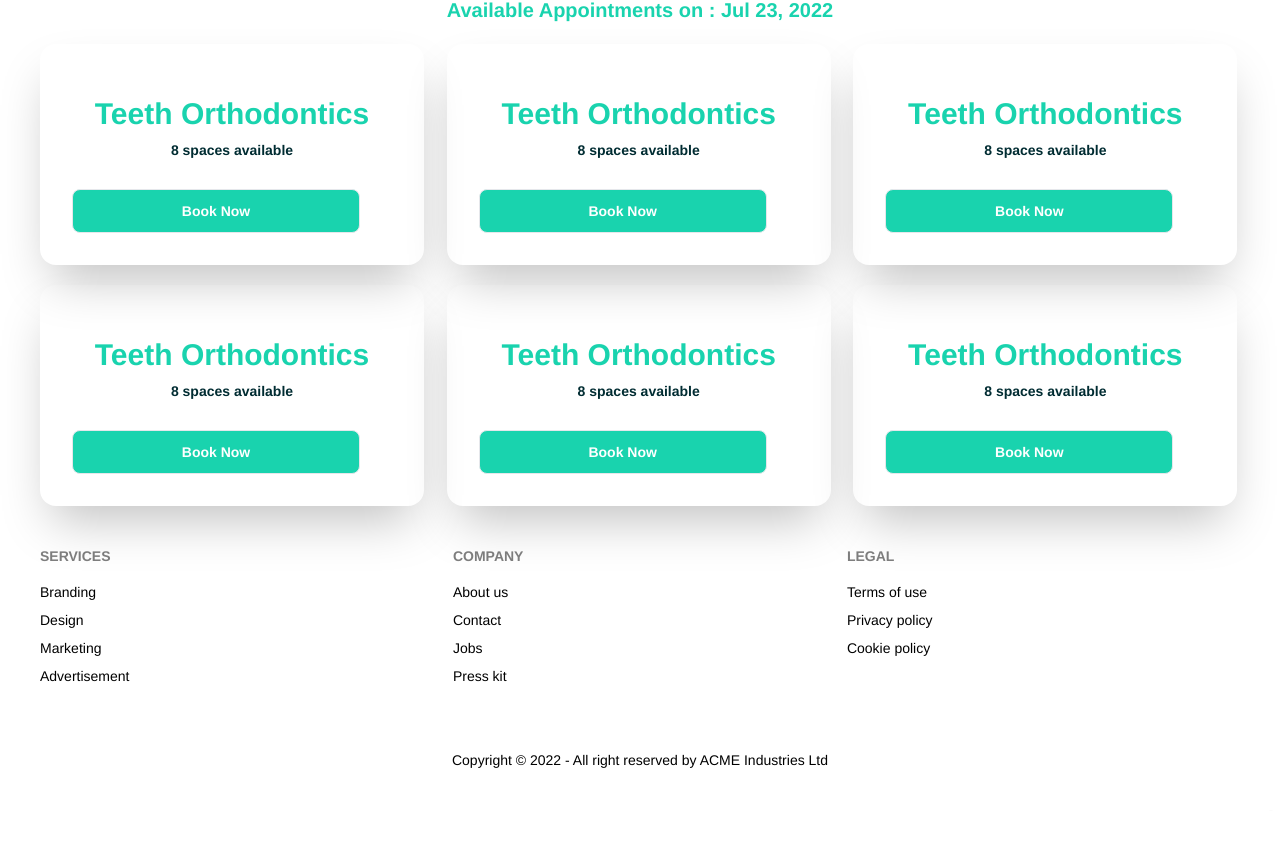
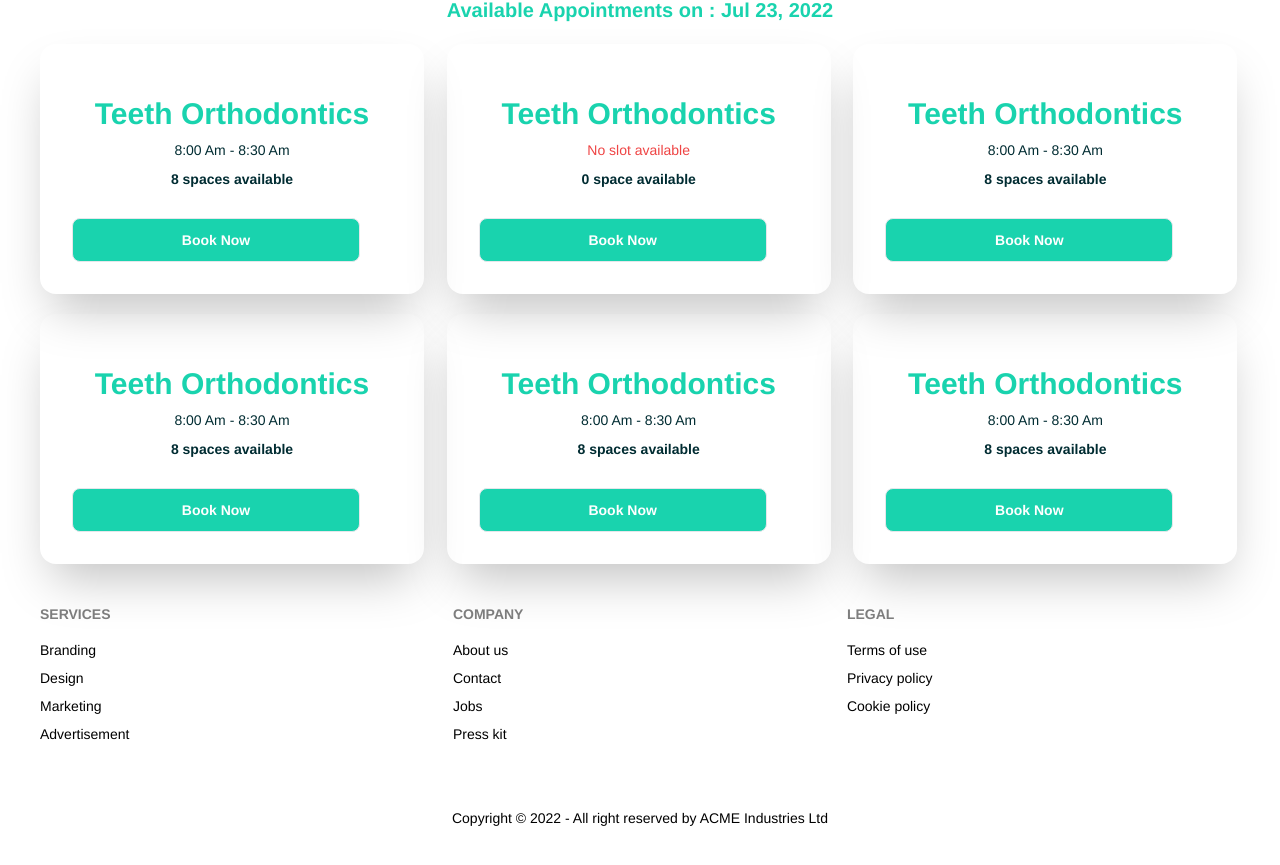
Before and after one commit to mdsujan-mridha/dentist_hospital_client, a React (Create React App) app: page /appointment in a window 1280 px wide. Shown: the part 868-1733 px from the top of the page. Before the commit the page ends 1679 px from the top, so only its background shows below. Built offline with nearby package versions, Linux system fonts and the light colour scheme.

Commit message:
conditional slots create

```diff
--- a/public/AvailableData.json
+++ b/public/AvailableData.json
@@ -17,14 +17,7 @@
     {    "id":"2",
         "name":"Teeth Orthodontics",
         "slots":[
-            "8:00 Am - 8:30 Am",
-            "8:30 Am - 9:00 Am",
-            "9:00 Am - 9:30 Am",
-            "9:30 Am - 10:00 Am",
-            "10:00 Am - 10:30 Am",
-            "10:30 Am - 11:00 Am",
-            "11:00 Am - 11:30 Am",
-            "11:30 Am - 12:00 Am"
+
         ]
 
     },
--- a/src/components/page-2/AppointmentCard/AppointmentCard.js
+++ b/src/components/page-2/AppointmentCard/AppointmentCard.js
@@ -8,9 +8,18 @@ const AppointmentCard = ({timeSlot}) => {
             <div class="card w-96 text-primary-content shadow-2xl">
                 <div class="card-body">
                     <h2 class="text-center mt-5 font-bold text-3xl text-secondary"> {name} </h2>
-                    <p className='text-center font-bold'> {slots.length} spaces available </p>
+                    <p className='text-center'>
+                        {
+                            slots.length >0
+                            ?
+                            <span>{slots[0]} </span>
+                            :
+                            <span className='text-red-500'> No slot available </span>
+                        }
+                    </p>
+                    <p className='text-center font-bold'> {slots.length} {slots.length > 1 ? "spaces" : "space"}  available </p>
                     <div class="card-actions mt-5">
-                        <button className='h-11 text-white text-center font-bold w-72 border rounded-lg bg-secondary '>Book Now</button>
+                        <button disabled={slots.length === 0} className='h-11 text-white text-center font-bold w-72 border rounded-lg bg-secondary'>Book Now</button>
                     </div>
                 </div>
             </div>
```
